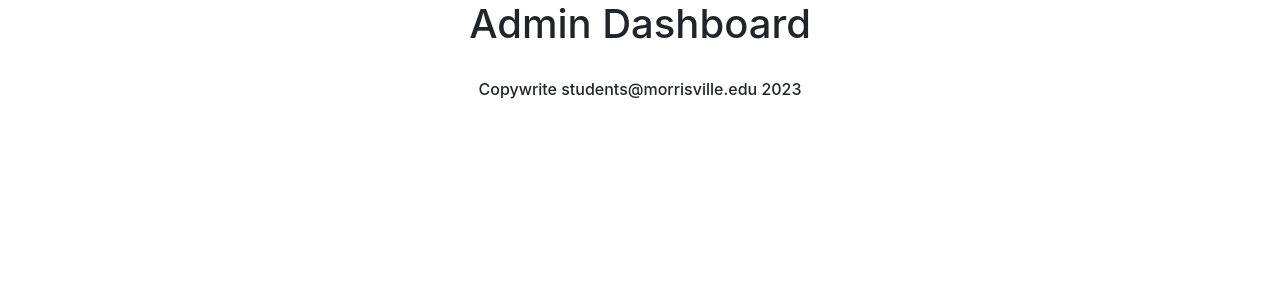
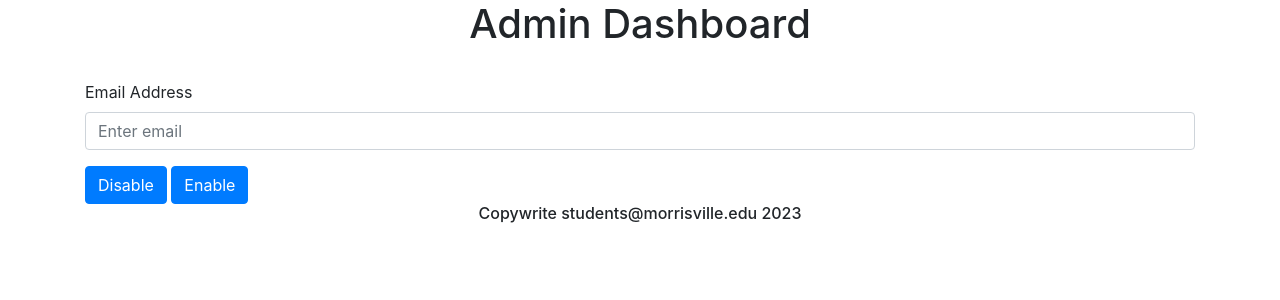
Before and after one commit to CITA-450/FinanceApplication, a Flask app: page /dashboard_admin/ in a window 1280 px wide. Shown: the part 59-359 px from the top of the page. Run offline with Flask 3, Linux system fonts and the light colour scheme; the visitor is signed in with stand-in values (Sample User, id 1); parts of the project's set-up code (start-up, migrations or seed data) failed here and were passed over; some libraries are stand-ins or nearby versions.

Commit message:
AdminDash-html

```diff
--- a/website/templates/dashboard_admin.html
+++ b/website/templates/dashboard_admin.html
@@ -1,8 +1,22 @@
 {% extends "base_auth.html" %} {% block title %}Admin Dashboard{% endblock %} {% block content
   %}
+  <form method="POST">
       <h1 align="center">Admin Dashboard</h1>
       <form method="POST">
         <br />
+
+      <div class="form-group">
+        <label for="email">Email Address</label>
+        <input
+          type="email"
+          class="form-control"
+          id="email"
+          name="email"
+          placeholder="Enter email"
+        />
+      </div>
+      <button type="submit" class="btn btn-primary">Disable</button>
+      <button type="submit" class="btn btn-primary">Enable</button>
         <div align="center"> </div>
       </form>
       {% endblock %}
```
Lines whose indentation alone changed are shown as unchanged.
